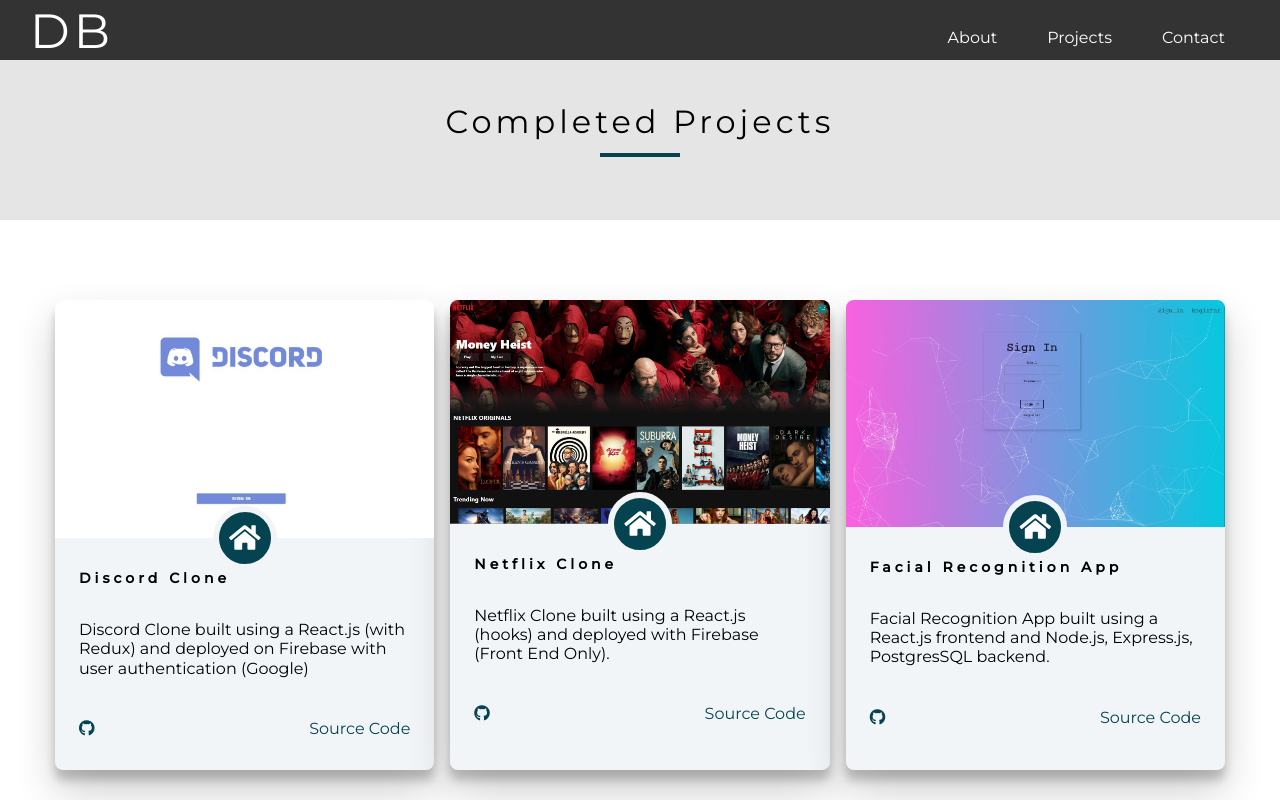
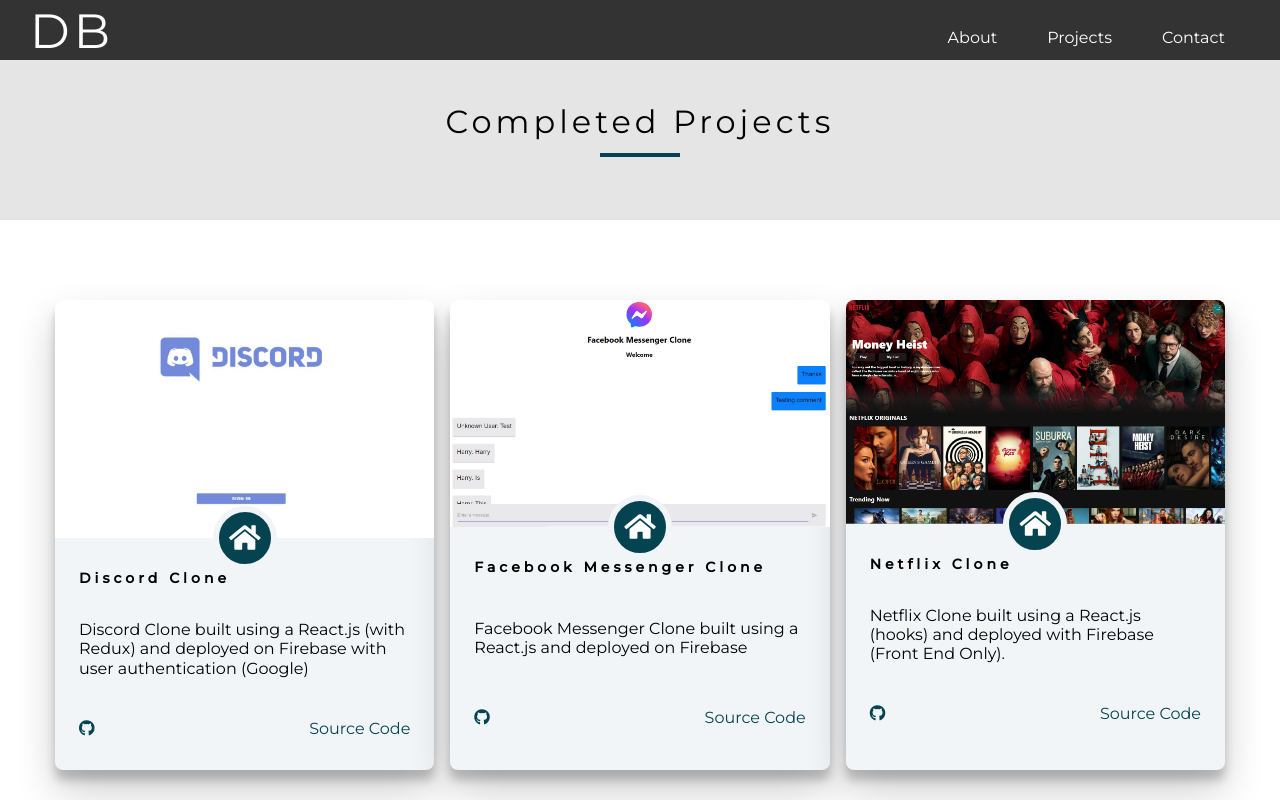
Before and after one commit to Heckles44/Portfolio, a plain HTML site: page projects.html in a window 1280 px wide. Shown: the top 800 px of the page. Drawn offline with Linux system fonts and the light colour scheme; files whose address does not match are found by name.

Commit message:
add facebook messenger clone project

```diff
--- a/projects.html
+++ b/projects.html
@@ -68,6 +68,30 @@
             </div>
           </div>
         </article>
+        <!-- end of single project -->
+
+        <!-- single project -->
+        <article class="single-project">
+          <div class="project-container">
+            <img src="./img/projects/Facebook Messenger Clone.JPG" alt="facebook-messenger-clone" />
+            <a href="https://facebook-messenger-clone-6e960.web.app/" class="project-icon" target="_blank"><i class="fas fa-home"></i></a>
+          </div>
+          <div class="project-details">
+            <h4>Facebook Messenger Clone</h4>
+
+            <div class="project-tech-icons">
+              <p class="project-text">
+                Facebook Messenger Clone built using a React.js and
+                deployed on Firebase
+              </p>
+            </div>
+            <div class="project-footer">
+              <span><i class="fab fa-github"></i></span>
+              <a href="https://github.com/Heckles44/facebook-messenger-clone" target="_blank">source code</a>
+            </div>
+          </div>
+        </article>
+        <!-- end of single project -->
 
         <!-- single project -->
         <article class="single-project">
@@ -103,6 +127,7 @@
           </div>
         </article>
         <!-- end of single project -->
+
         <!-- single project -->
         <article class="single-project">
           <div class="project-container">
@@ -340,7 +365,7 @@
 
             <p class="project-text">
               Weather App that returns live weather forecast - built using
-              Node.js and JavaScript Built using AJAZ to fetch data via an
+              Node.js and JavaScript Built using AJAX to fetch data via an
               external API.
             </p>
             <div class="project-footer">
```
Also changed, not shown: img/projects/Facebook Messenger Clone.JPG (added).
